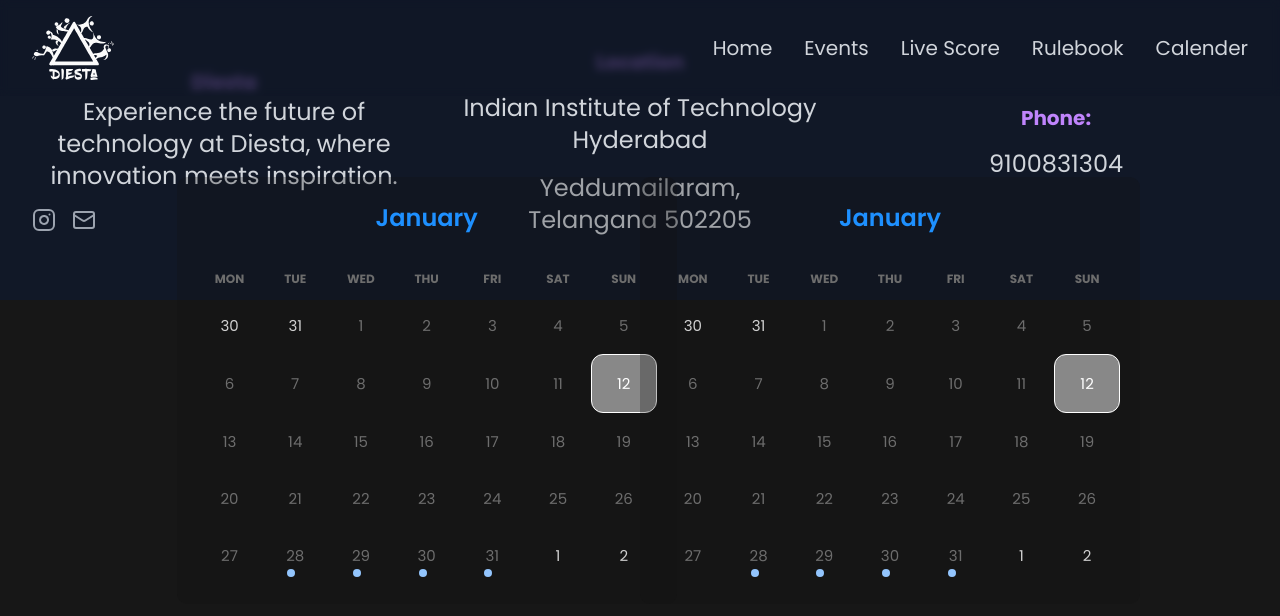
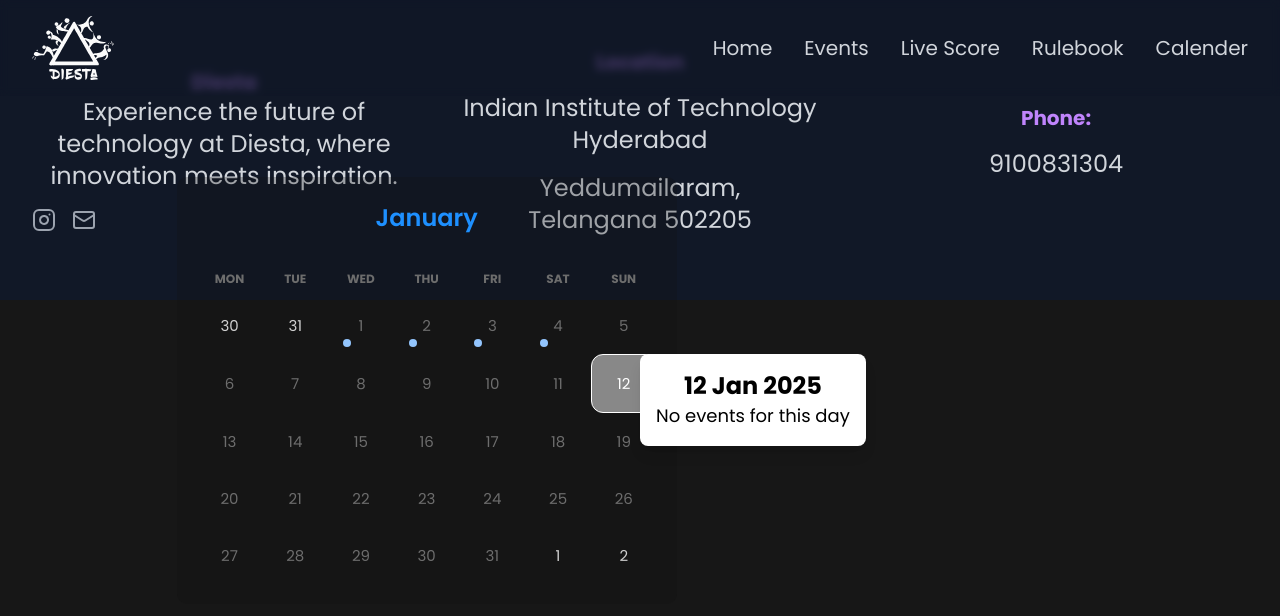
Before and after one commit to krishnateja2314/DiestaWebpage, a Next.js app: page /calender in a window 1280 px wide. Shown: the top 616 px of the page. Built offline with nearby package versions, Linux system fonts and the light colour scheme; a web font is replaced by a local one.

Commit message:
added functionality

```diff
--- a/src/app/calender/data.json
+++ b/src/app/calender/data.json
@@ -1,6 +1,23 @@
 [
-  { "date": "28 Jan 2025", "title": "Event 1" },
-  { "date": "29 Jan 2025", "title": "Event 2" },
-  { "date": "30 Jan 2025", "title": "Event 3" },
-  { "date": "31 Jan 2025", "title": "Event 4" }
+  {
+    "title": "Event 1",
+    "date": "01 Jan 2025",
+    "description": "Event 1 Description"
+
+  },
+  {
+    "title": "Event 2",
+    "date": "02 Jan 2025",
+    "description": "Event 2 DescriptionEvent 2 DescriptionEvent 2 DescriptionEvent 2 DescriptionEvent 2 DescriptionEvent 2 DescriptionEvent 2 DescriptionEvent 2 DescriptionEvent 2 DescriptionEvent 2 DescriptionEvent 2 DescriptionEvent 2 DescriptionEvent 2 DescriptionEvent 2 DescriptionEvent 2 DescriptionEvent 2 DescriptionEvent 2 DescriptionEvent 2 DescriptionEvent 2 DescriptionEvent 2 DescriptionEvent 2 DescriptionEvent 2 DescriptionEvent 2 DescriptionEvent 2 DescriptionEvent 2 DescriptionEvent 2 Description"
+  },
+  {
+    "title": "Event 3",
+    "date": "03 Jan 2025",
+    "description": "Event 3 Description"
+  },
+  {
+    "title": "Event 4",
+    "date": "04 Jan 2025",
+    "description": "Event 4 Description"
+  }
 ]
--- a/src/app/calender/page.tsx
+++ b/src/app/calender/page.tsx
@@ -44,27 +44,52 @@ const Page = () => {
           next2Label={null}
           tileContent={({ date, view }) =>
             view == "month" && hasEvent(date) &&
-            <div className="absolute w-2 h-2 bg-blue-300 translate-x-2.5 rounded-full"></div>
+            <div className="absolute w-2 h-2 bg-blue-300 rounded-full"></div>
           }
         />
       </div>
-      <div className="absolute top-0 left-1/2 bottom-0 flex justify-center items-center">
-        <Calendar
-          formatMonthYear={(locale, date) =>
-            date.toLocaleString(locale, { month: "long" })
-          }
-          onChange={handleDateChange}
-          value={selectedDate}
-          showNavigation={true}
-          prevLabel={null}
-          nextLabel={null}
-          prev2Label={null}
-          next2Label={null}
-          tileContent={({ date, view }) =>
-            view == "month" && hasEvent(date) &&
-            <div className="absolute w-2 h-2 bg-blue-300 translate-x-2.5 rounded-full"></div>
-          }
-        />
+      <div className="absolute top-0 left-1/2 bottom-0 flex justify-center items-center text-center">
+        <div className="bg-white p-4 rounded-lg shadow-lg">
+          <h1 className="text-2xl font-bold text-black">
+            {selectedDate.toLocaleDateString("en-GB", {
+              day: "2-digit",
+              month: "short",
+              year: "numeric",
+            })}
+          </h1>
+          <ul>
+            {data.filter(
+              (event) =>
+                event.date ==
+                selectedDate
+                  .toLocaleDateString("en-GB", {
+                    day: "2-digit",
+                    month: "short",
+                    year: "numeric",
+                  })
+                  .replace(" ", " ")
+            )
+              .map((event) => (
+                <div className="w-64 mx-auto my-0 text-center">
+                  <h2 className="text-black text-lg font-bold">{event.title}</h2>
+                  <p className="text-black text-lg">{event.description}</p>
+                </div>
+              ))}
+            {data.filter(
+              (event) =>
+                event.date ==
+                selectedDate
+                  .toLocaleDateString("en-GB", {
+                    day: "2-digit",
+                    month: "short",
+                    year: "numeric",
+                  })
+                  .replace(" ", " ")
+            ).length === 0 && (
+                <p className="text-black text-lg">No events for this day</p>
+              )}
+          </ul>
+        </div>
       </div>
     </div>
   );
```
